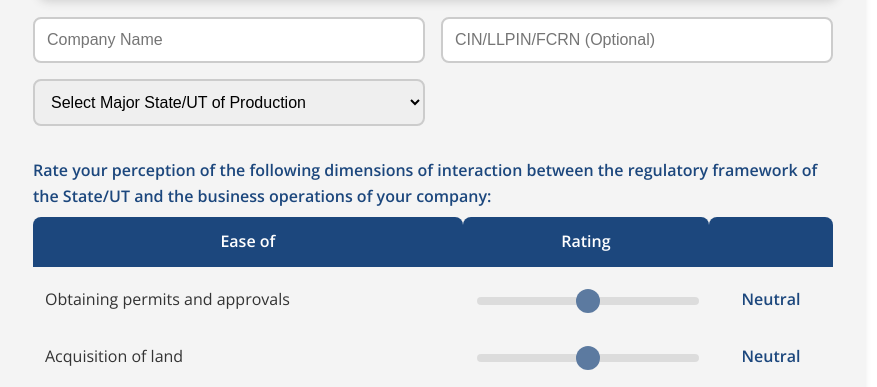
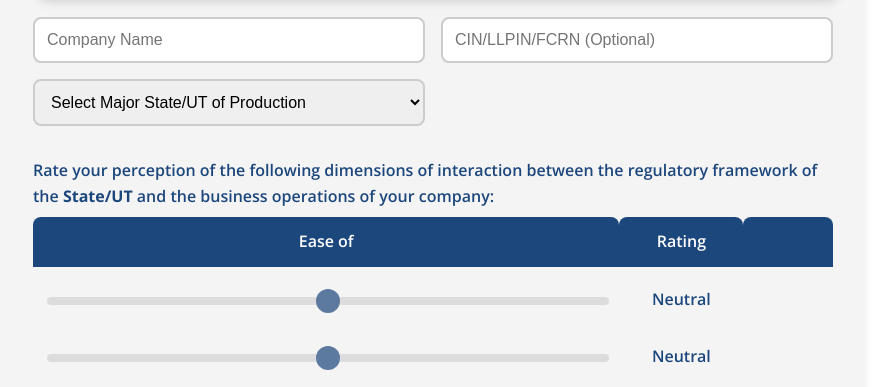
Before and after one commit to ajayc-iima/edbis, a plain HTML site: page edbis_survey.html in a window 1280 px wide. Shown: the part 369-756 px from the top of the page, without its empty margins (207-1084 px from the left). Drawn offline with nearby package versions, Linux system fonts and the light colour scheme.

Commit message:
Update edbis_survey.html

```diff
--- a/edbis_survey.html
+++ b/edbis_survey.html
@@ -623,7 +623,7 @@ button:disabled {
             </div>
 
             <p style="font-weight: 600; color: var(--primary-color); margin-top: 1rem; margin-bottom: 0rem;">
-                Rate your perception of the following dimensions of interaction between the regulatory framework of the State/UT and the business operations of your company:
+                Rate your perception of the following dimensions of interaction between the regulatory framework of the <strong>State/UT </strong>and the business operations of your company:
             </p>
 
             <table class="questions-table">
@@ -687,6 +687,7 @@ button:disabled {
             "Access to finance",
             "Recruitment of workers",
             "Termination of workers' contracts",
+            "Access to public goods & services",
             "Resolution of contractual and business disputes",
             "Enforcement of law and order"
         ];
@@ -700,10 +701,10 @@ button:disabled {
             questions.forEach((question, index) => {
                 const row = document.createElement('tr');
                 row.innerHTML = `
-                    <td class="question tooltip">
+                    <!--td class="question tooltip">
                         ${question}
-                        <span class="tooltiptext">Rate your perception of ease for ${question}</span>
-                    </td>
+                        // <span class="tooltiptext">Rate your perception of ease for ${question}</span>
+                    </td-->
                     <td>
                         <input type="range" min="1" max="5" value="3" class="rating-slider" id="slider${index}">
                     </td>
```
